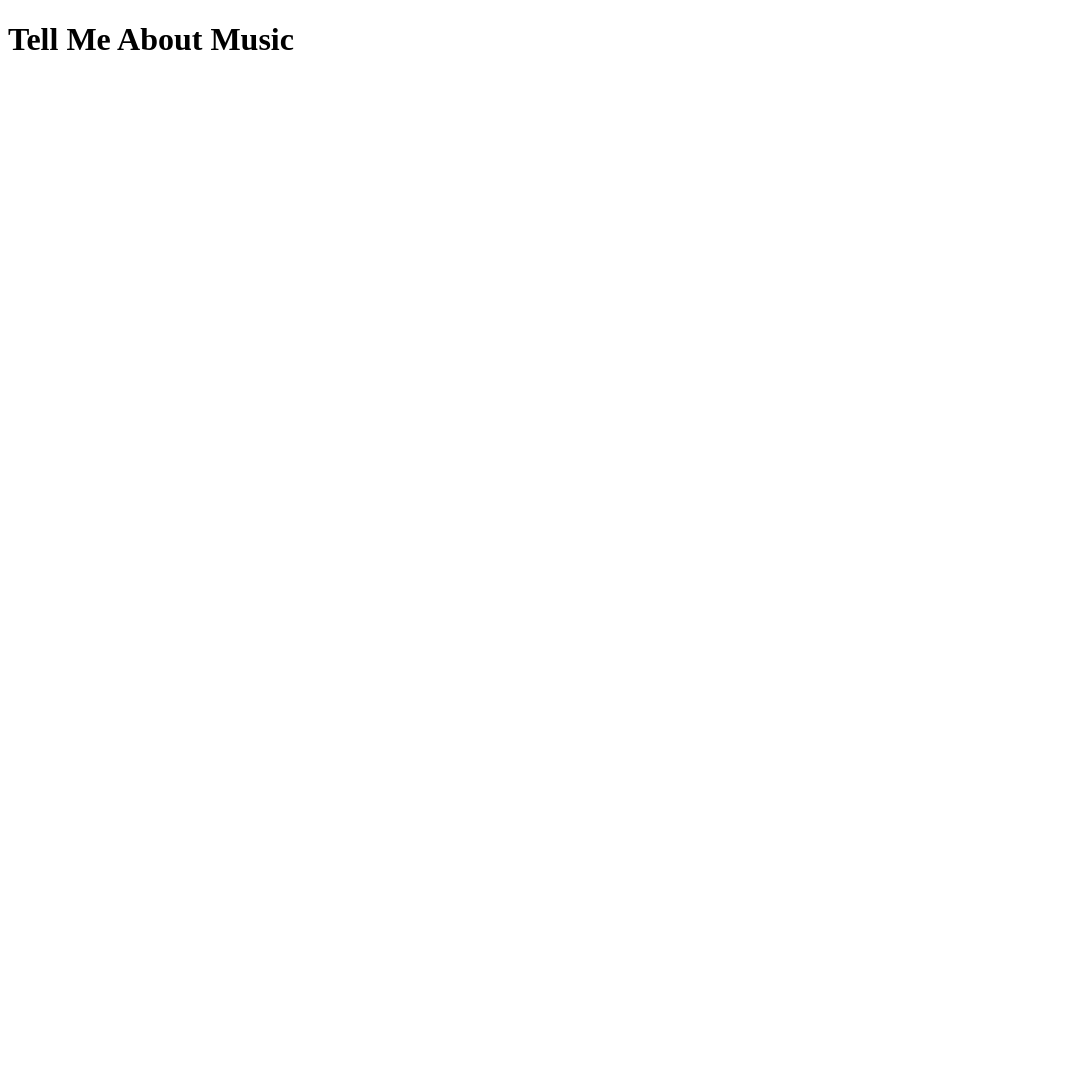
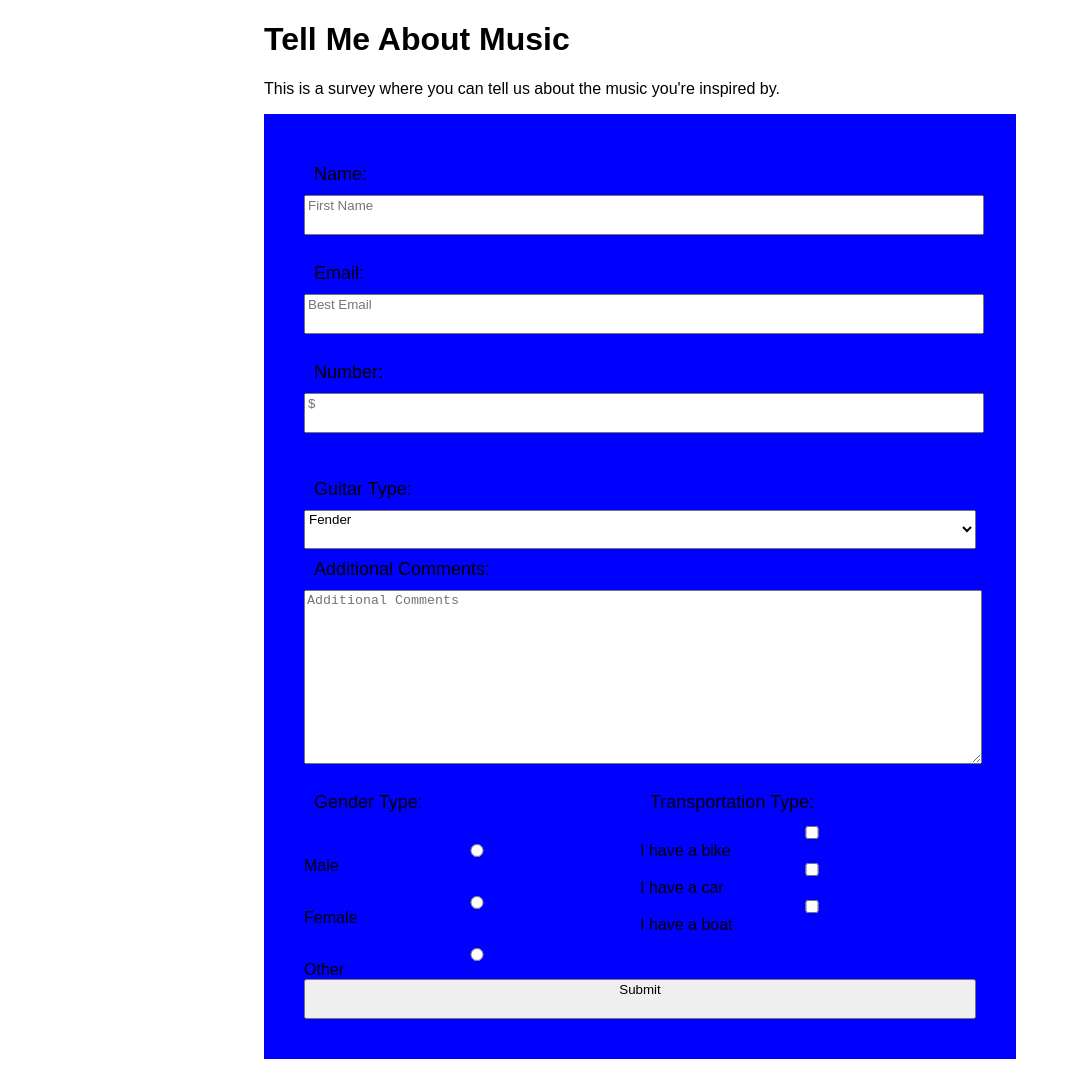
Before and after one commit to ramezgabra/survey-form, a plain HTML site: page index.html in a window 1280 px wide. Shown: the whole page, without its empty margins (0-1071 px from the left). Before the commit the page ends 800 px from the top, so only its background shows below. Drawn offline with Linux system fonts and the light colour scheme.

Commit message:
Modified The html

```diff
--- a/index.html
+++ b/index.html
@@ -4,10 +4,94 @@
 <head>
     <meta charset="UTF-8">
 
+    <style>
+        body {
+            font-family: sans-serif;
+            padding-left: 20%;
+            padding-right: 20%;
+        }
+
+        label {
+            font-size: 18px;
+            display: block;
+            padding: 10px;
+
+        }
+
+        input,
+        textarea,
+        select {
+            display: block;
+            width: 100%;
+            padding-bottom: 20px;
+        }
+
+        form {
+            background-color: rgb(0, 0, 255);
+            padding: 40px 40px 40px 40px;
+        }
+
+        #button-area {
+            float: left;
+            width: 50%;
+            height: 50%;
+        }
+
+        input[type=checkbox]:not(old)+label,
+        input[type=radio]:not(old)+label {
+            display: inline-block;
+            margin-left: -28px;
+            padding-left: 28px;
+        }
+    </style>
+
 </head>
 
 <body>
     <h1 id="title">Tell Me About Music</h1>
+    <p id="description">
+        This is a survey where you can tell us about the music you're inspired by.
+    </p>
+    <form id="survey-form">
+        <label id="name-label">Name: </label>
+        <input type="text" name="name" id="name" required placeholder="First Name"></input><br>
+
+        <label id="email-label">Email: </label>
+        <input type="email" name="email" id="email" required placeholder="Best Email"></input><br>
+
+        <label id="number-label">Number: </label>
+        <input type="number" name="number" id="number" min="0" max="10" required placeholder="$"></input><br>
+
+        <br>
+        <label id="guitar-type-label">Guitar Type:</label>
+        <select id="dropdown" name="guitars">
+            <option value="fender">Fender</option>
+            <option value="martin">Martin</option>
+            <option value="epiphone">Epiphone</option>
+            <option value="others">Others</option>
+        </select>
+
+        <label id="additional-comments-label">Additional Comments:</label>
+        <textarea placeholder="Additional Comments" cols="30" rows="10"></textarea><br>
+
+
+        <div id="button-area">
+            <label id="gender-type-label">Gender Type: </label>
+              <input type="radio" class="radio-inline" name="gender" value="Male"> Male<br>
+              <input type="radio" class="radio-inline" name="gender" value="Female"> Female<br>
+              <input type="radio" class="radio-inline" name="gender" value="Other"> Other
+        </div>
+
+        <div id="button-area">
+            <label id="transportation-type-label">Transportation Type:</label>
+            <input type="checkbox" name="vehicle1" value="Bike"> I have a bike<br>
+            <input type="checkbox" name="vehicle2" value="Car"> I have a car<br>
+            <input type="checkbox" name="vehicle3" value="Boat"> I have a boat<br>
+        </div>
+
+        <input type="submit" id="submit">
+    </form>
+    <script type=" text/javascript" src="https://cdn.freecodecamp.org/testable-projects-fcc/v1/bundle.js"></script>
 </body>
 
 </html>
```
Also changed, not shown: 1 other file.
